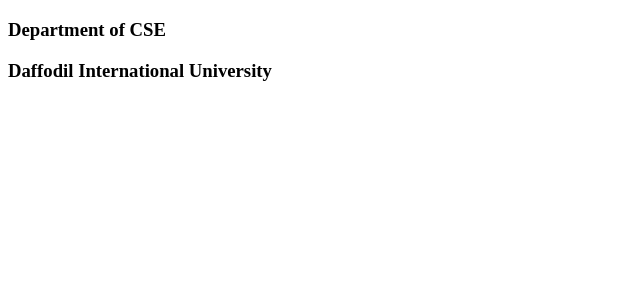
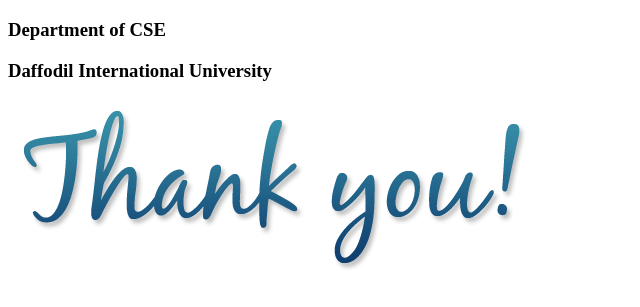
Before and after one commit to zidan555/second-repo, a plain HTML site: page index.html in a window 1280 px wide. Shown: the part 61-368 px from the top of the page, without its empty margins (0-640 px from the left). Drawn offline with Linux system fonts and the light colour scheme.

Commit message:
image added

```diff
--- a/index.html
+++ b/index.html
@@ -10,6 +10,7 @@
     <h1>Jamir Uddin Zidan</h1>
     <h3>Department of CSE</h3>
     <h3>Daffodil International University</h3>
+    <img src="thank_you_PNG132.png" alt="">
 
 
 </body>
```
Also changed, not shown: thank_you_PNG132.png (added).
